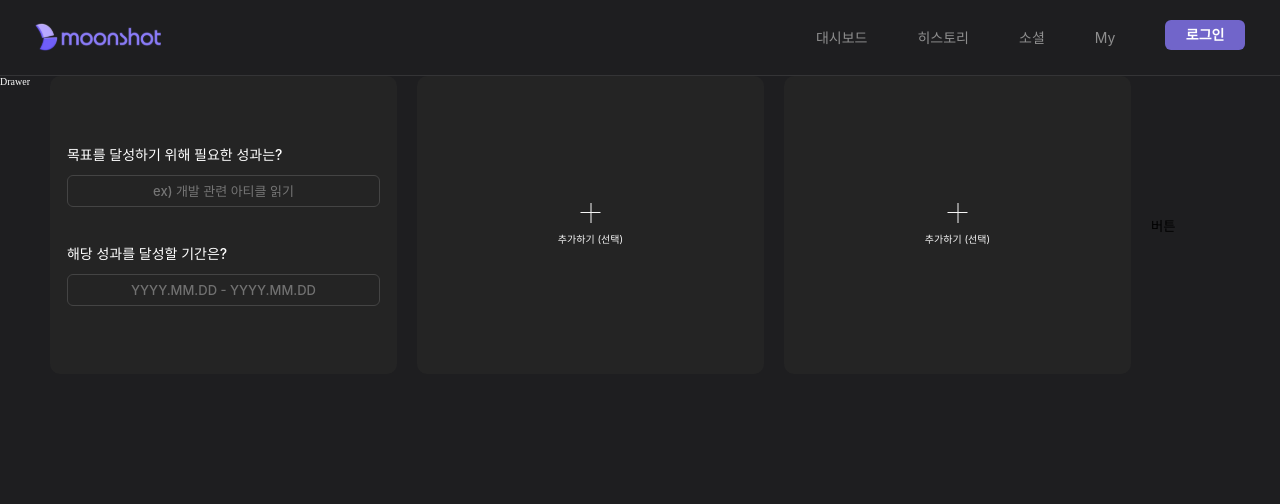
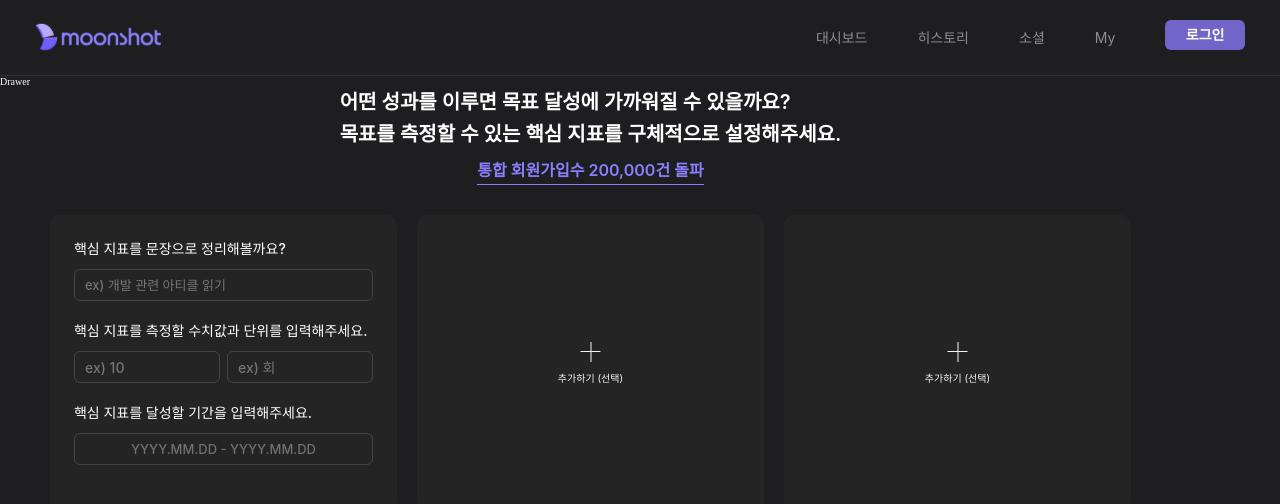
Before and after one commit to MOONSHOT-Team/MOONSHOT-CLIENT, a React (Vite) app: page /add-okr in a window 1280 px wide. Shown: the top 504 px of the page. Built offline with nearby package versions, Linux system fonts and the light colour scheme; a web font is replaced by a local one; what emotion-normalize would draw is missing.

Commit message:
feat: 글자수 검증 구현

```diff
--- a/src/AddOkr/components/addKr/GuideSecondKeyResultCard.tsx
+++ b/src/AddOkr/components/addKr/GuideSecondKeyResultCard.tsx
@@ -1,11 +1,24 @@
 import { css } from '@emotion/react';
 import styled from '@emotion/styled';
+import { useState } from 'react';
 
 import { EmptyKeyResultCard } from '../../styles/KeyResultCardStyle';
 
+const HINT_TARGET = 'ex) 10';
+const HINT_METRIC = 'ex) 회';
+
 const GuideSecondKeyResultCard = ({ krSentence }: { krSentence: string }) => {
-  const HINT_TARGET = 'ex) 10';
-  const HINT_METRIC = 'ex) 회';
+  const [target, setTarget] = useState('');
+  const [metric, setMetric] = useState('');
+
+  const handleGuidTargetInput = (e: React.ChangeEvent<HTMLInputElement>) => {
+    const parsedValue = e.target.value.replace(/[^-0-9]/g, '');
+    setTarget(parsedValue.toString().replace(/\B(?=(\d{3})+(?!\d))/g, ','));
+  };
+
+  const handleGuideMetricInput = (e: React.ChangeEvent<HTMLInputElement>) => {
+    setMetric(e.currentTarget.value);
+  };
 
   return (
     <StGuideSecondKeyResultCardWrapper>
@@ -18,8 +31,16 @@ const GuideSecondKeyResultCard = ({ krSentence }: { krSentence: string }) => {
       <StSecondKrTargetMetricBox>
         이 성과를 측정할 수 있는 수치값과 단위를 입력하세요.
         <div css={TargetMetricInputBox}>
-          <StTargetMetricInput placeholder={HINT_TARGET} />
-          <StTargetMetricInput placeholder={HINT_METRIC} />
+          <StTargetMetricInput
+            value={target}
+            onChange={handleGuidTargetInput}
+            placeholder={HINT_TARGET}
+          />
+          <StTargetMetricInput
+            value={metric}
+            onChange={handleGuideMetricInput}
+            placeholder={HINT_METRIC}
+          />
         </div>
       </StSecondKrTargetMetricBox>
     </StGuideSecondKeyResultCardWrapper>
--- a/src/AddOkr/components/addKr/KeyResultCard.tsx
+++ b/src/AddOkr/components/addKr/KeyResultCard.tsx
@@ -1,10 +1,19 @@
 import styled from '@emotion/styled';
 import { Dayjs } from 'dayjs';
-import { useState } from 'react';
+import React, { useState } from 'react';
 
 import { IcClose } from '../../assets';
 import { CloseIconStyle, EmptyKeyResultCard } from '../../styles/KeyResultCardStyle';
 import KeyResultPeriodInput from './KeyResultPeriodInput';
+
+//힌트 메시지 상수
+const HINT_SENTENCE = 'ex) 개발 관련 아티클 읽기';
+const HINT_TARGET = 'ex) 10';
+const HINT_METRIC = 'ex) 회';
+
+const MAX_SENTENCE = 20;
+const MAX_TARGET = 6;
+const MAX_METRIC = 4;
 
 interface IKeyResultCardProps {
   cardIdx?: number;
@@ -21,17 +30,17 @@ const KeyResultCard = ({ cardIdx, handleClickCloseBtn }: IKeyResultCardProps) =>
     return `${year}${parseString}${month}${parseString}${day}`;
   };
 
-  //힌트 메시지 상수
-  const HINT_SENTENCE = 'ex) 개발 관련 아티클 읽기';
-  const HINT_TARGET = 'ex) 10';
-  const HINT_METRIC = 'ex) 회';
+  const [basicKr, setBasicKr] = useState({
+    sentence: '',
+    target: '',
+    metric: '',
+  });
 
-  //핵심 지표 문장 관리 값
-  const [sentence, setSentence] = useState('');
-  //수치 관리 값
-  const [target, setTarget] = useState('');
-  //단위 관리 값
-  const [metric, setMetric] = useState('');
+  const [isValidMax, setIsValidMAx] = useState({
+    sentence: false,
+    target: false,
+    metric: false,
+  });
 
   /**
   캘린더 관련 요소
@@ -44,10 +53,39 @@ const KeyResultCard = ({ cardIdx, handleClickCloseBtn }: IKeyResultCardProps) =>
   //캘린더 선택한 값
   const [krPeriod, setKrPeriod] = useState([CALE_START_DATE, CALE_END_DATE]);
 
-  //수치 관리 핸들러
-  const handleChangeTarget = (e: React.ChangeEvent<HTMLInputElement>) => {
+  const handlChangeBasicKr = (e: React.ChangeEvent<HTMLInputElement>, maxLength: number) => {
+    // if (e.target.name === 'target') return;
+    // e.target.value.length > 20
+    //   ? setIsValidMAx({ ...isValidMax, [e.target.name]: true })
+    //   : setIsValidMAx({ ...isValidMax, [e.target.name]: false });
+    // setBasicKr({ ...basicKr, [e.target.name]: e.target.value });
+
     const parsedValue = e.target.value.replace(/[^-0-9]/g, '');
-    setTarget(parsedValue.toString().replace(/\B(?=(\d{3})+(?!\d))/g, ','));
+    // const parsedLength = limitMaxLength(e, maxLength);
+
+    switch (e.target.name) {
+      case 'target':
+        if (e.target.value.length > maxLength) {
+          setIsValidMAx({ ...isValidMax, [e.target.name]: true });
+        }
+        if (e.target.value.length <= maxLength) {
+          setIsValidMAx({ ...isValidMax, [e.target.name]: false });
+          setBasicKr({
+            ...basicKr,
+            target: parsedValue.toString().replace(/\B(?=(\d{3})+(?!\d))/g, ','),
+          });
+        }
+        break;
+      default:
+        if (e.target.value.length > maxLength) {
+          setIsValidMAx({ ...isValidMax, [e.target.name]: true });
+        }
+        if (e.target.value.length <= maxLength) {
+          setIsValidMAx({ ...isValidMax, [e.target.name]: false });
+          setBasicKr({ ...basicKr, [e.target.name]: e.target.value });
+        }
+        break;
+    }
   };
 
   const handleClickSelectDate = (
@@ -76,9 +114,12 @@ const KeyResultCard = ({ cardIdx, handleClickCloseBtn }: IKeyResultCardProps) =>
       <StKrInputDescWrapper>
         <StKrInputDescription>핵심 지표를 문장으로 정리해볼까요?</StKrInputDescription>
         <StKrSentenceInput
-          value={sentence}
-          onChange={(e) => setSentence(e.target.value)}
+          type="text"
+          name={'sentence'}
+          value={basicKr.sentence}
+          onChange={(e) => handlChangeBasicKr(e, MAX_SENTENCE)}
           placeholder={HINT_SENTENCE}
+          $isMax={isValidMax.sentence}
         />
       </StKrInputDescWrapper>
 
@@ -89,14 +130,20 @@ const KeyResultCard = ({ cardIdx, handleClickCloseBtn }: IKeyResultCardProps) =>
         </StKrInputDescription>
         <StTargetMetricInputBox>
           <StTargetMetricinput
-            value={target}
-            onChange={handleChangeTarget}
+            type="text"
+            name={'target'}
+            value={basicKr.target}
+            onChange={(e) => handlChangeBasicKr(e, MAX_TARGET + 1)}
             placeholder={HINT_TARGET}
+            $isMax={isValidMax.target}
           />
           <StTargetMetricinput
-            value={metric}
-            onChange={(e) => setMetric(e.target.value)}
+            type="text"
+            name={'metric'}
+            value={basicKr.metric}
+            onChange={(e) => handlChangeBasicKr(e, MAX_METRIC)}
             placeholder={HINT_METRIC}
+            $isMax={isValidMax.metric}
           />
         </StTargetMetricInputBox>
       </StKrInputDescWrapper>
@@ -135,11 +182,11 @@ const StKrInputDescription = styled.p`
   ${({ theme }) => theme.fonts.body_14_medium};
 `;
 
-const StKrSentenceInput = styled.input`
+const StKrSentenceInput = styled.input<{ $isMax: boolean }>`
   width: 29.9rem;
   height: 3.2rem;
   padding: 0.6rem 1rem;
-  color: ${({ theme }) => theme.colors.gray_350};
+  color: ${({ theme, $isMax }) => ($isMax ? '#ff6969' : theme.colors.gray_350)};
   background-color: ${({ theme }) => theme.colors.gray_600};
   border: 1px solid ${({ theme }) => theme.colors.gray_500};
   border-radius: 6px;
@@ -157,11 +204,11 @@ const StTargetMetricInputBox = styled.div`
   gap: 0.7rem;
 `;
 
-const StTargetMetricinput = styled.input`
+const StTargetMetricinput = styled.input<{ $isMax: boolean }>`
   width: 14.6rem;
   height: 3.2rem;
   padding: 0.6rem 1rem;
-  color: ${({ theme }) => theme.colors.gray_350};
+  color: ${({ theme, $isMax }) => ($isMax ? '#ff6969' : theme.colors.gray_350)};
   background-color: ${({ theme }) => theme.colors.gray_600};
   border: 1px solid ${({ theme }) => theme.colors.gray_500};
   border-radius: 6px;
--- a/src/AddOkr/index.tsx
+++ b/src/AddOkr/index.tsx
@@ -1,10 +1,10 @@
-import AddGuideKr from './step/AddGuideKr';
+import AddKr from './step/AddKr';
 
 const AddOkr = () => {
   return (
     <>
-      {/* <AddKr /> */}
-      <AddGuideKr />
+      <AddKr />
+      {/* <AddGuideKr /> */}
     </>
   );
 };
```
